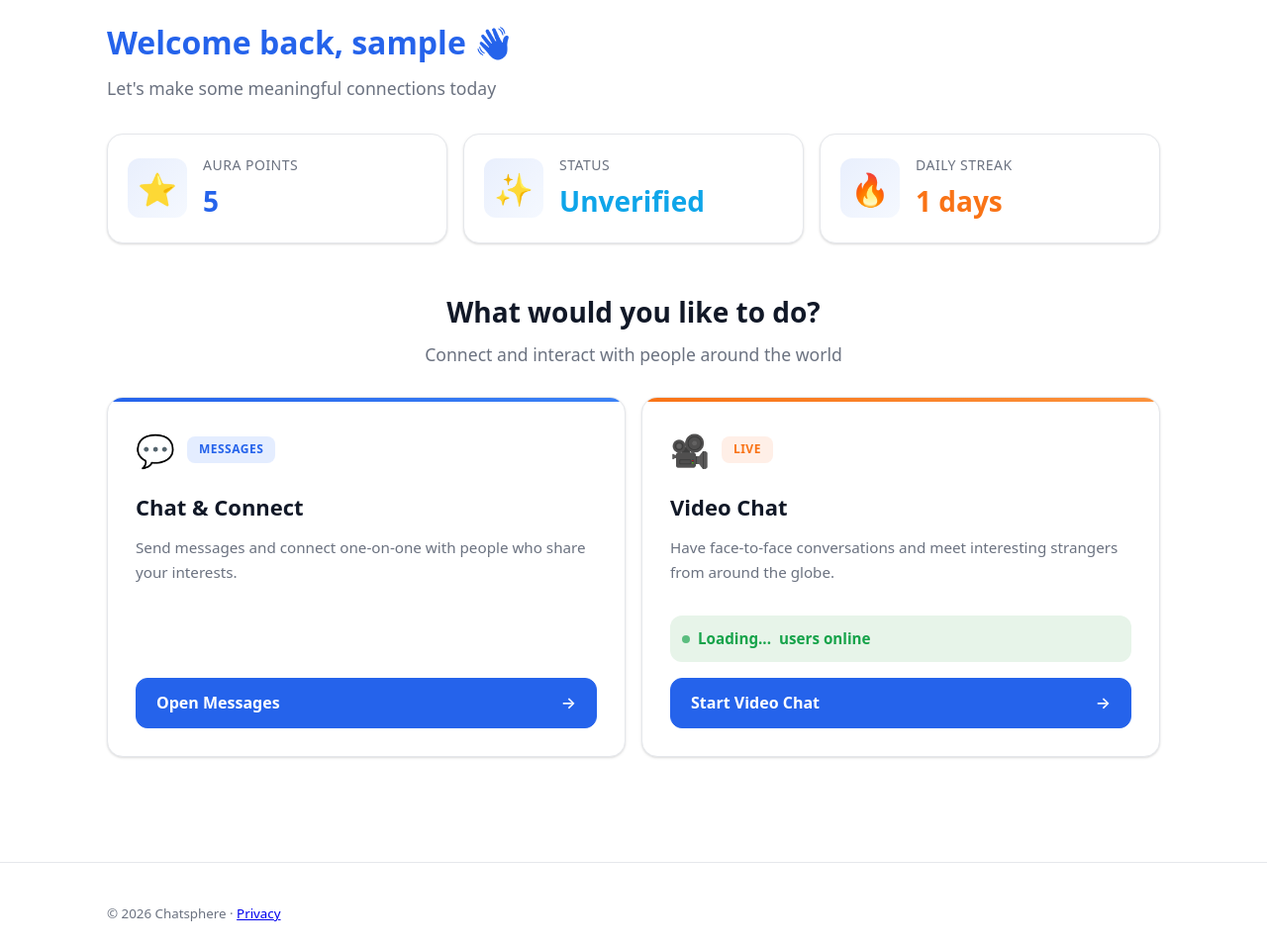
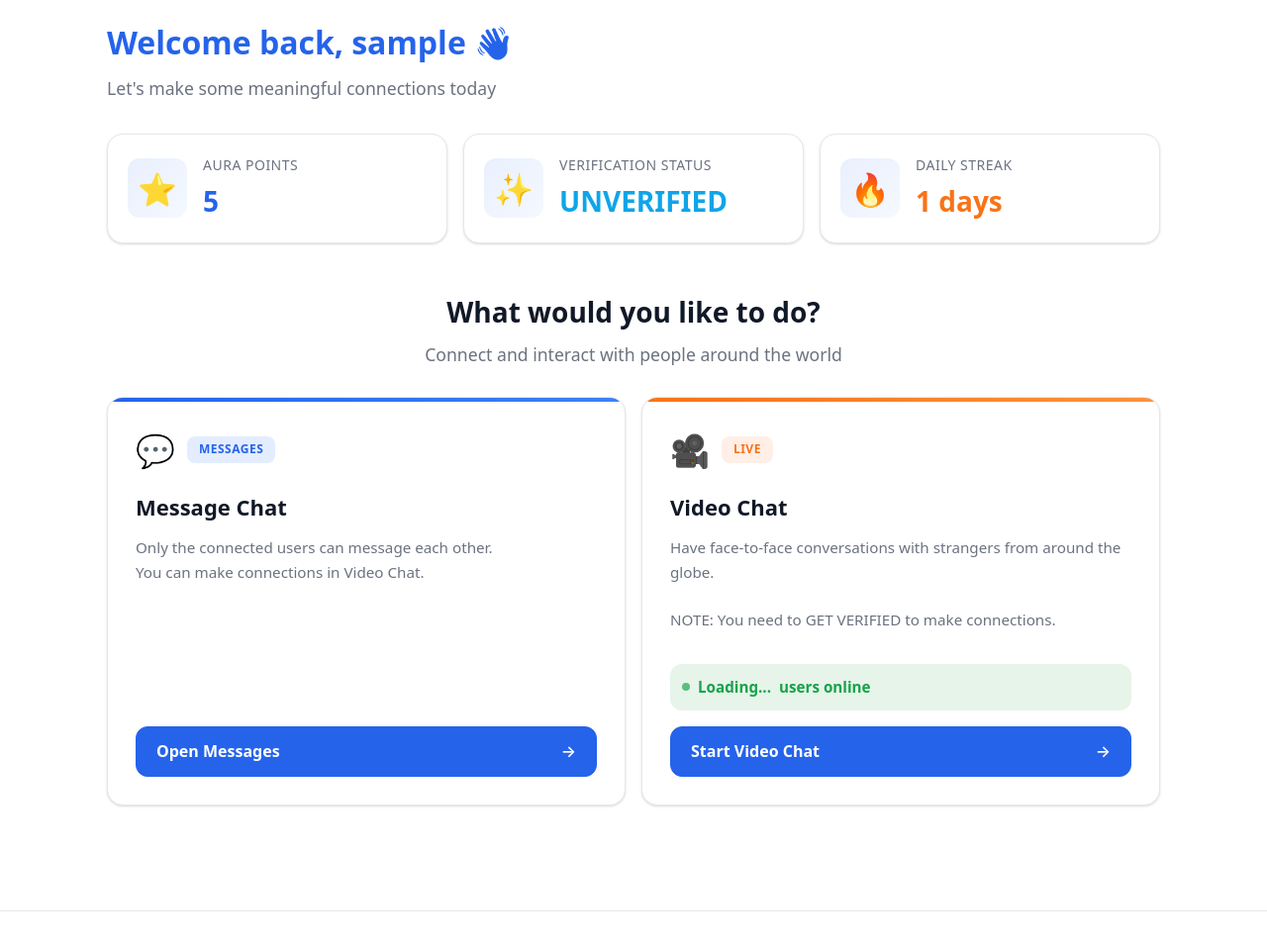
Before and after one commit to pragyanji/social-interaction-platform, a Django app: page /home/ in a window 1280 px wide. Shown: the part 88-1046 px from the top of the page at 99% size. Before the commit the page ends 1019 px from the top, so only its background shows below. Run offline with Django 5.2, Linux system fonts and the light colour scheme; the visitor is signed in with stand-in values (Sample User, id 1); data comes from the database, SQL or seed files in the repository; data that the repository does not hold is empty; some libraries are stand-ins or nearby versions.

Commit message:
User guide info added in message and video chat

```diff
--- a/core_chatsphere/views.py
+++ b/core_chatsphere/views.py
@@ -103,6 +103,12 @@ def start_message_chat(request, user_id=None):
         return redirect("home")
     # Get all connected users
     user_connections = models.Connection.objects.filter(user=request.user).values_list('connection_with', flat=True)
+    verified_status = models.IdentityVerification.objects.filter(user=request.user).first()
+    if not verified_status:
+        verification_status = "UNVERIFIED"
+    else:
+        verification_status = verified_status.verification_status
+
     connected_users = User.objects.filter(id__in=user_connections)
 
     selected_user = None
@@ -119,6 +125,7 @@ def start_message_chat(request, user_id=None):
     context = {
         'connected_users': connected_users,
         'selected_user': selected_user,
+        'verification_status': verification_status,
         'firebase_config': json.dumps(FIREBASE_CONFIG),
     }
     return render(request, "start_message_chat.html", context)
@@ -161,7 +168,7 @@ def home(request):
     if verification:
         verification_status = verification.verification_status
     else:
-        verification_status = "Unverified"
+        verification_status = "UNVERIFIED"
 
     # Get or create daily streak and update it
     streak, streak_created = models.DailyStreak.objects.get_or_create(user=request.user)
--- a/templates/home.html
+++ b/templates/home.html
@@ -34,7 +34,7 @@
       <div class="stat-card stat-status">
         <div class="stat-icon">✨</div>
         <div class="stat-content">
-          <p class="stat-label">Status</p>
+          <p class="stat-label">Verification Status</p>
           <p class="stat-value">{{ verification_status }}</p>
         </div>
       </div>
@@ -61,8 +61,8 @@
           <span class="card-icon">💬</span>
           <span class="card-badge">Messages</span>
         </div>
-        <h3 class="card-title">Chat & Connect</h3>
-        <p class="card-description">Send messages and connect one-on-one with people who share your interests.</p>
+        <h3 class="card-title">Message Chat</h3>
+        <p class="card-description">Only the connected users can message each other.<br> You can make connections in Video Chat.</p>
         <a class="btn btn-primary btn-action" href="{% url 'startmessagechat' %}">
           <span>Open Messages</span>
           <span class="arrow">→</span>
@@ -75,7 +75,7 @@
           <span class="card-badge">Live</span>
         </div>
         <h3 class="card-title">Video Chat</h3>
-        <p class="card-description">Have face-to-face conversations and meet interesting strangers from around the globe.</p>
+        <p class="card-description">Have face-to-face conversations with strangers from around the globe.<br><br> NOTE: You need to GET VERIFIED to make connections.</p>
         <div class="online-indicator">
           <span class="pulse-dot"></span>
           <span id="home-online-count">Loading...</span> users online
--- a/templates/start_message_chat.html
+++ b/templates/start_message_chat.html
@@ -37,7 +37,9 @@
             {% else %}
                 <p class="connections-empty">
                     You don't have any connections yet.<br><br>
-                    <a href="{% url 'startvideochat' %}">Add connections</a> to start messaging.
+                    {% if verification_status == "UNVERIFIED" %}
+                    First You need to <a href="{% url 'identity_verification' %}">Get verified</a> to make connections and messaging.<br><br>
+                    {% endif %}
                 </p>
             {% endif %}
         </div>
```
